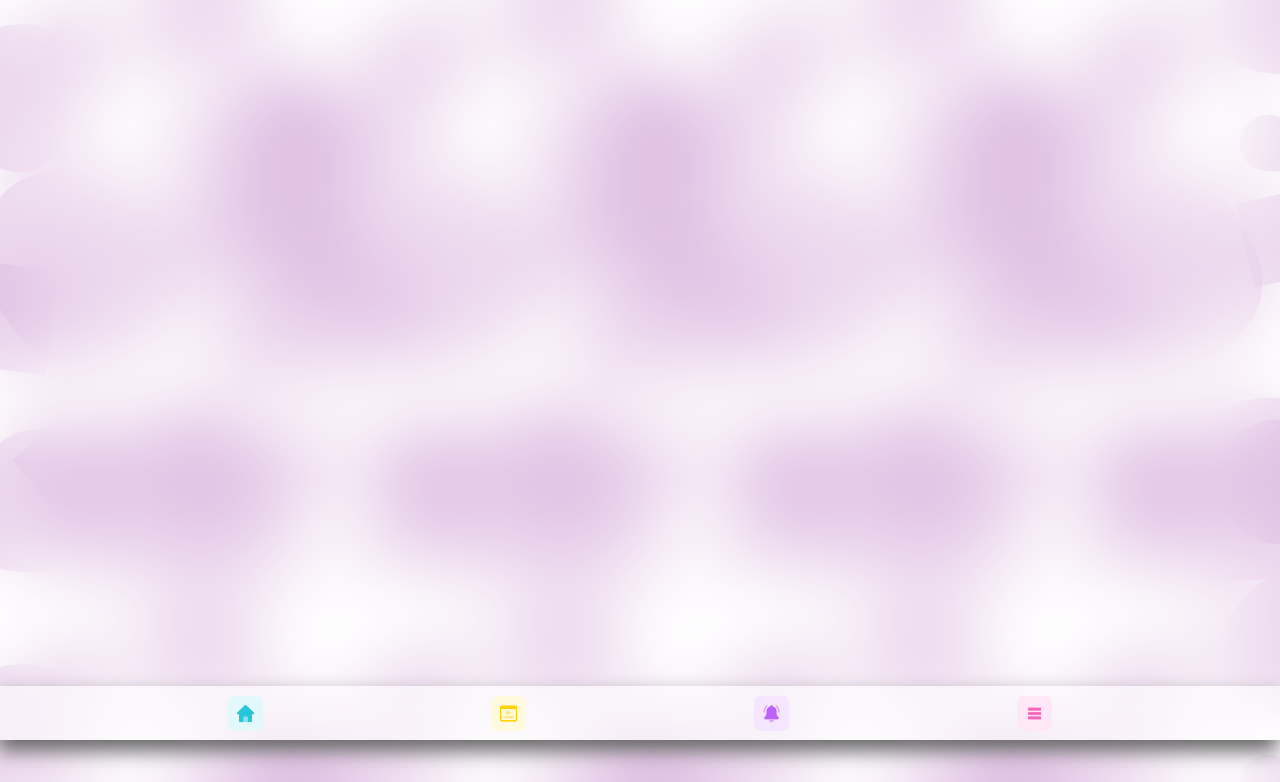
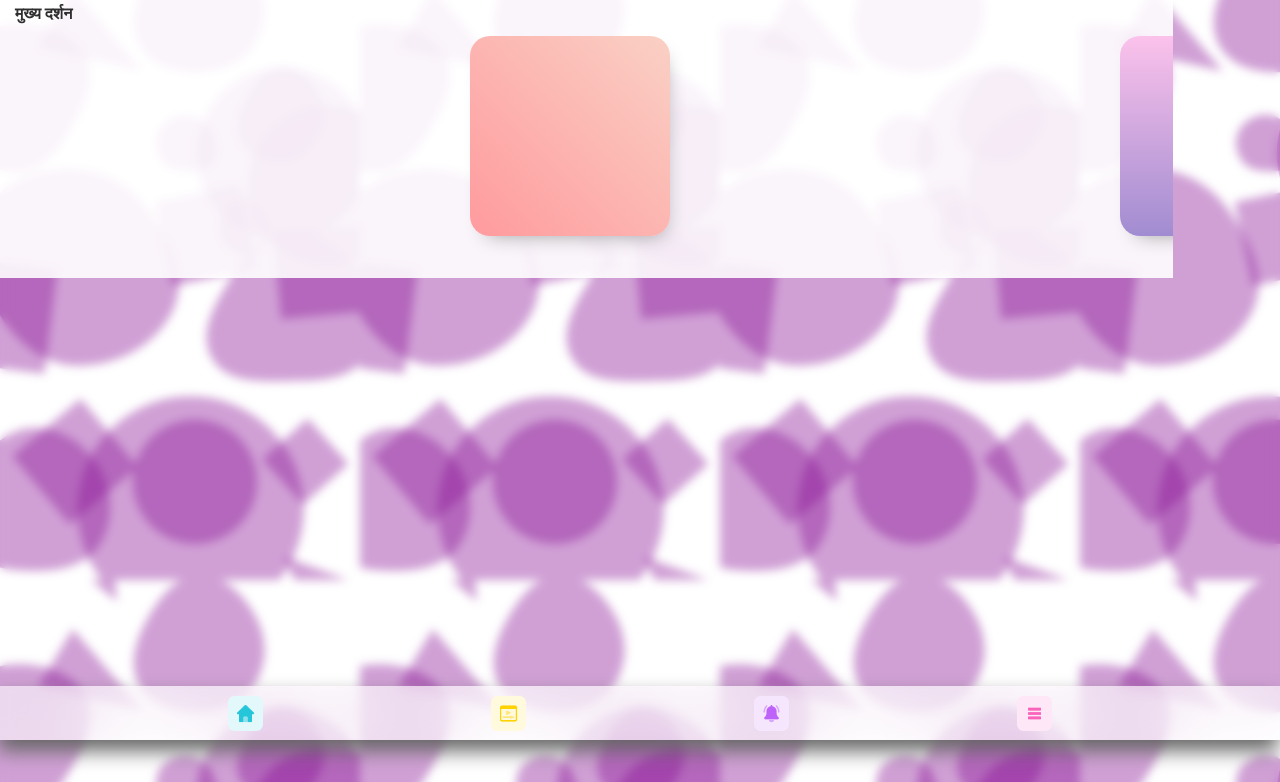
Before and after one commit to Sunnyboss/app, a plain HTML site: page index.html in a window 1280 px wide. Shown: the part 60-842 px from the top of the page. Drawn offline with Linux system fonts and the light colour scheme; a web font is replaced by a local one.

Commit message:
Update index.html

```diff
--- a/index.html
+++ b/index.html
@@ -12,7 +12,10 @@
 		body {
 			margin: 0;
 			padding: 0;
+			 overflow-x: scroll;
 		}
+
+
 
 		.screen {
 			width: 100vw;
@@ -51,26 +54,87 @@
     display: flex;
     align-items: center;
     color: #2e2e2e;
-    backdrop-filter: blur(12px);
+    backdrop-filter: blur(32px);
     box-shadow: -2px 11px 20px #666666;
     flex-direction: row;
     justify-content: space-evenly;
 }
 
 .background {
-	width: 100%;
+    width: 100%;
     height: 300vh;
-    background: rgb(255 255 255 / 60%);
     position: absolute;
     z-index: 800;
     display: flex;
-    justify-content: center;
     align-items: center;
     color: #2e2e2e;
-    backdrop-filter: blur(35px);
+    backdrop-filter: blur(5px);
 }
 
+.top-bar {
+    width: 88.5%;
+    height: 250px;
+    margin-top: 48px;
+    background: rgb(255 255 255 / 89%);
+    display: flex;
+    overflow-x: scroll;
+    z-index: 1100;
+    position: absolute;
+    padding: 20px;
+    top: 0;
+    backdrop-filter: blur(25px);
+}
 
+.top-wrapper {
+    width: 260%;
+    height: 230px;
+    position: absolute;
+    display: flex;
+    overflow-x: hidden;
+    flex-direction: row;
+    justify-content: space-evenly;
+    margin-top: 28px;
+}
+
+.top-bar::-webkit-scrollbar {
+                display: none;
+            }
+
+
+.top-box {
+    width: 200px;
+    height: 200px;
+    border-radius: 10%;
+    box-shadow: 5px 10px 19px -10px #a4a4a4;
+}
+
+.red {
+	background-image: linear-gradient(45deg, #ff9a9e 0%, #fad0c4 99%, #fad0c4 100%);
+}
+
+.blue {
+	background-image: linear-gradient(to top, #a18cd1 0%, #fbc2eb 100%);
+}
+
+.green {
+	background-image: linear-gradient(120deg, #d4fc79 0%, #96e6a1 100%);
+}
+
+.sky {
+	background-image: linear-gradient(to right, #4facfe 0%, #00f2fe 100%);
+}
+
+.text {
+    width: 100px;
+    height: 20px;
+    margin-bottom: 30px;
+    font-weight: 600;
+    top: 0;
+    position: absolute;
+    margin-top: 50px;
+    padding: 15px;
+    z-index: 2000;
+}
 	</style>
 </head>
 <body>
@@ -78,7 +142,16 @@
 <div class="screen">
 	<div class="header"> दर्शन </div>
 		<div class="background">
+			<text class="text"> मुख्य दर्शन </text>
+			<div class="top-bar">
 
+				<div class="top-wrapper">
+						<div class="top-box red"> </div>
+						<div class="top-box blue"> </div>
+						<div class="top-box green"> </div>
+						<div class="top-box sky"> </div>
+				</div>
+			 </div>
 		</div>
 	<div class="nav">
 		<div class="icon"> <img src="css/home.png" width="35px"> </div>
```
